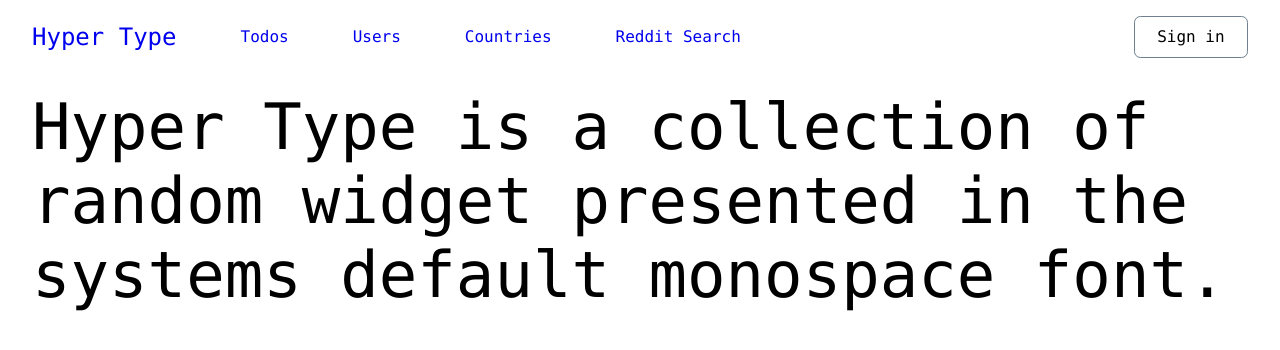
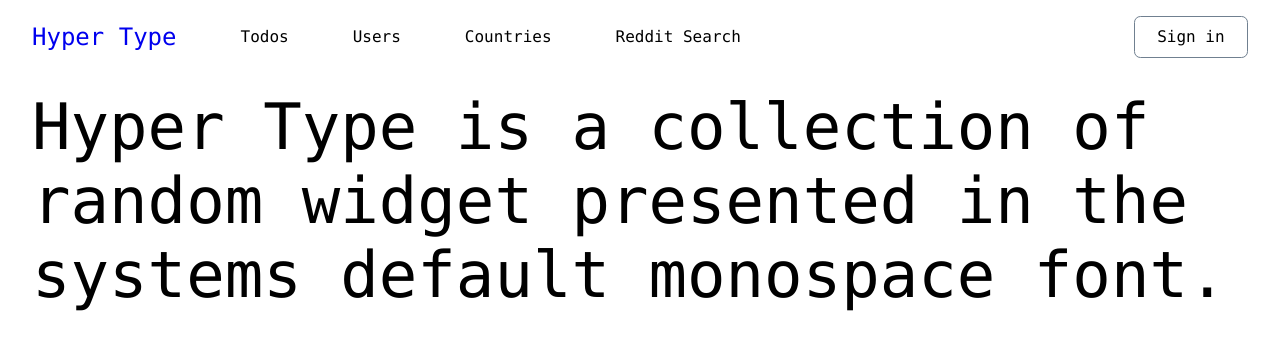
Before and after one commit to evilpaper/hyper-type, a React (Create React App) app: page / in a window 1280 px wide. Shown: the top 350 px of the page. Built offline with nearby package versions, Linux system fonts and the light colour scheme.

Commit message:
Replace link with navlink and add active class to highlight active link

```diff
--- a/src/App.css
+++ b/src/App.css
@@ -36,6 +36,15 @@ ul {
 
 .nav-list-item {
   padding: 0 2em;
+  color: black;
+}
+
+.nav-list-item a {
+  color: black;
+}
+
+.nav-list-item .selected {
+  color: dodgerblue;
 }
 
 .main {
--- a/src/App.tsx
+++ b/src/App.tsx
@@ -1,5 +1,11 @@
 import React, { useState } from "react";
-import { BrowserRouter as Router, Switch, Route, Link } from "react-router-dom";
+import {
+  BrowserRouter as Router,
+  Switch,
+  Route,
+  Link,
+  NavLink,
+} from "react-router-dom";
 import Modal from "./common/Modal/Modal";
 import { Greetings } from "./components/Greetings/Greetings";
 import Users from "./components/Users/Users";
@@ -33,16 +39,24 @@ function App() {
           <nav className="nav">
             <ul className="nav-list">
               <li className="nav-list-item">
-                <Link to="/todos">Todos</Link>
+                <NavLink activeClassName="selected" to="/todos">
+                  Todos
+                </NavLink>
               </li>
               <li className="nav-list-item">
-                <Link to="/users">Users</Link>
+                <NavLink activeClassName="selected" to="/users">
+                  Users
+                </NavLink>
               </li>
               <li className="nav-list-item">
-                <Link to="/countries">Countries</Link>
+                <NavLink activeClassName="selected" to="/countries">
+                  Countries
+                </NavLink>
               </li>
               <li className="nav-list-item">
-                <Link to="/reddit">Reddit Search</Link>
+                <NavLink activeClassName="selected" to="/reddit">
+                  Reddit Search
+                </NavLink>
               </li>
             </ul>
           </nav>
--- a/src/index.css
+++ b/src/index.css
@@ -53,11 +53,3 @@ input:focus {
 a {
   text-decoration: none;
 }
-
-a:visited {
-  color: black;
-}
-
-a:active {
-  color: dodgerblue;
-}
```
